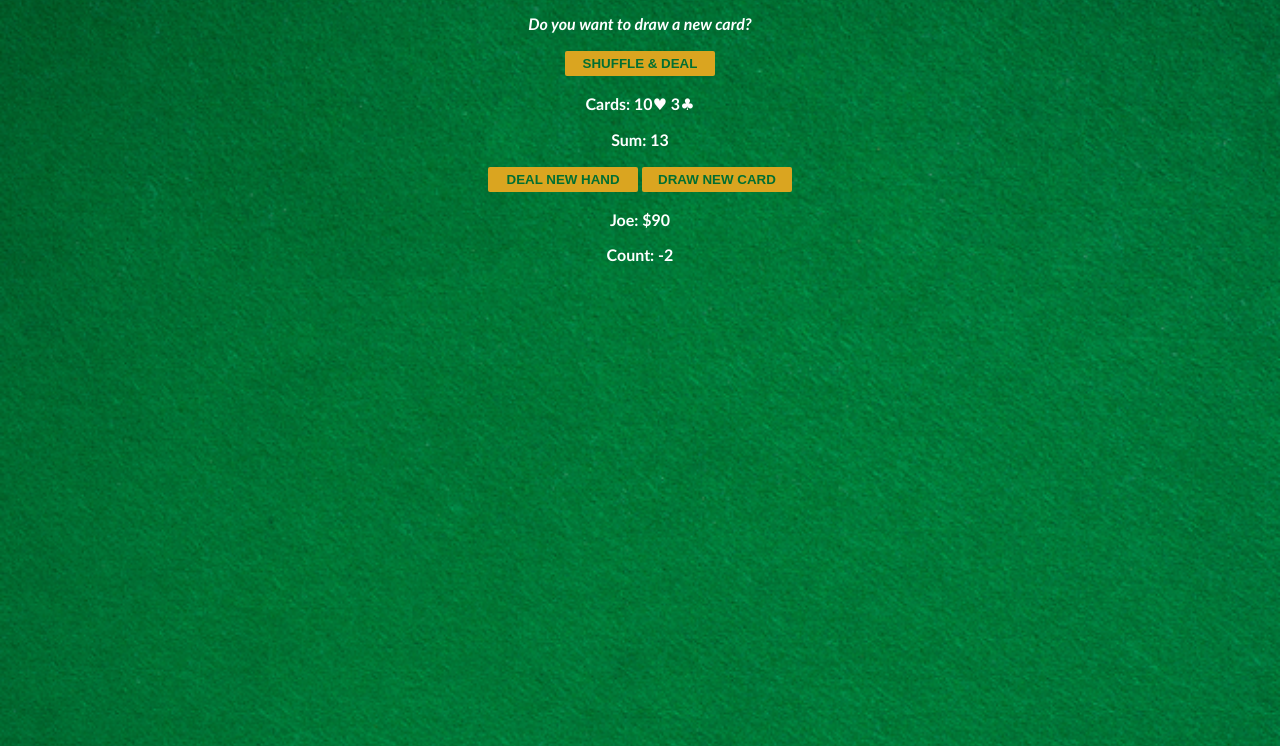
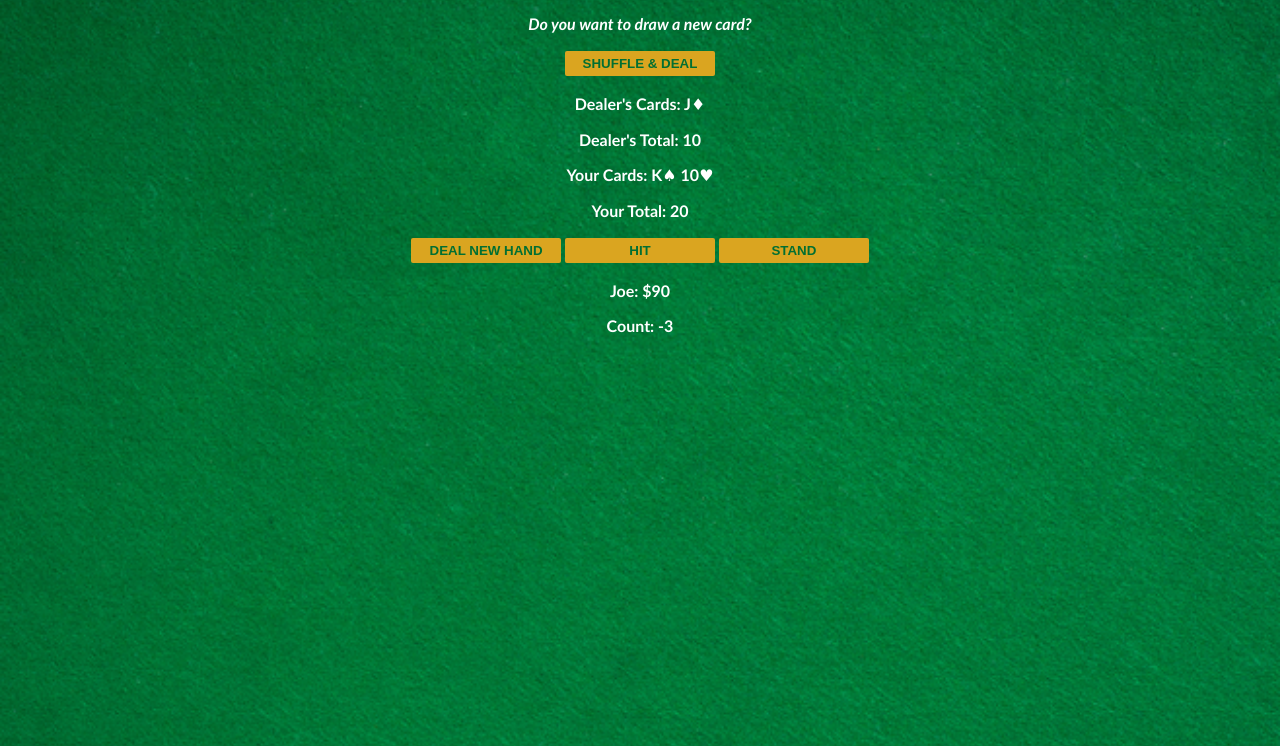
Before and after one commit to Joco570/backjack, a website built with Vite: page index.html in a window 1280 px wide. Both pictures are taken after a click on the button "SHUFFLE & DEAL". Shown: the part 54-800 px from the top of the page. Built offline with nearby package versions, Linux system fonts and the light colour scheme.

Commit message:
Add files via upload

```diff
--- a/index.html
+++ b/index.html
@@ -6,12 +6,14 @@
     <h1>Blackjack</h1>
     <p id="message-el">Want to play a round?</p>
     <button onclick="startGame()">SHUFFLE & DEAL</button>
-    <!--<p id="dealer-el">Dealer's Cards:</p>-->
+    <p id="dealer-el">Dealer's Cards:</p>
+    <p id="dealer-sum-el">Dealer's Total:</p>
     <p id="cards-el">Your Cards:</p>
-    <p id="sum-el">Sum:</p>
+    <p id="sum-el">Your Total:</p>
 
     <button onclick="newHand()">DEAL NEW HAND</button>
-    <button onclick="newCard()">DRAW NEW CARD</button>
+    <button onclick="newCard()">HIT</button>
+    <button onclick="stand()">STAND</button>
     <p id="player-el"></p>
 
     <p id="count-el">Count:</p>
--- a/index.js
+++ b/index.js
@@ -8,12 +8,17 @@ let fullDeck = [];
 let sum = 0;
 let hasBlackJack = false;
 let isAlive = false;
+let isDealerAlive = false;
+let dealerHasBlackJack = false;
+let hasStood = false;
 let message = "";
 let messageEl = document.getElementById("message-el");
 let sumEl = document.getElementById("sum-el");
 let cardsEl = document.getElementById("cards-el");
 let playerEl = document.getElementById("player-el");
 let countEl = document.getElementById("count-el");
+let dealerCardsEl = document.getElementById("dealer-el");
+let dealerSumEl = document.getElementById("dealer-sum-el");
 let cardCount = 0;
 
 playerEl.textContent = player.name + ": $" + player.chips;
@@ -82,11 +87,27 @@ function calculateCardValue(cards) {
   return sum;
 }
 
+function calculateDealerValue(dealerCards) {
+  let sum = 0;
+  let aceCount = 0;
+  for (let card of dealerCards) {
+    const v = getCountValue(card);
+    sum += v;
+    if (card.slice(0, -1) === "A") aceCount++;
+  }
+  while (sum > 21 && aceCount > 0) {
+    sum -= 10;
+    aceCount--;
+  }
+  return sum;
+}
+
 function drawCard() {
   const card = fullDeck.pop();
   cardCount += getCount(card);
   countEl.textContent = "Count: " + cardCount;
-  return fullDeck.pop();
+  //return fullDeck.pop();
+  return card;
 }
 
 //no longer necessary to have a separate function for random card generation, leaving in for posterity
@@ -103,30 +124,44 @@ function drawCard() {
 
 function startGame() {
   isAlive = true;
+  hasStood = false;
   hasBlackJack = false;
+  isDealerAlive = true;
+  dealerHasBlackJack = false;
   createDeck();
   shuffleDeck();
   cards = [];
+  dealerCards = [];
   let firstCard = drawCard();
   let secondCard = drawCard();
+  let dealerFirstCard = drawCard();
+  //let dealerSecondCard = drawCard();
   cards.push(firstCard, secondCard);
+  dealerCards.push(dealerFirstCard);
   sum = calculateCardValue(cards);
+  dealerSum = calculateDealerValue(dealerCards);
   player.chips -= 10;
   playerEl.textContent = player.name + ": $" + player.chips;
+  console.log("Player's cards dealt");
   renderGame();
 }
 
 function newHand() {
   if (fullDeck.length > 2) {
+    hasStood = false;
     isAlive = true;
     hasBlackJack = false;
     player.chips -= 10;
     playerEl.textContent = player.name + ": $" + player.chips;
     cards = [];
+    dealerCards = [];
     let firstCard = drawCard();
     let secondCard = drawCard();
+    let dealerFirstCard = drawCard();
     cards.push(firstCard, secondCard);
+    dealerCards.push(dealerFirstCard);
     sum = calculateCardValue(cards);
+    dealerSum = calculateDealerValue(dealerCards);
     renderGame();
   } else {
     messageEl.textContent =
@@ -135,24 +170,68 @@ function newHand() {
 }
 
 function renderGame() {
-  cardsEl.textContent = "Cards: ";
+  cardsEl.textContent = "Your Cards: ";
+
   for (let i = 0; i < cards.length; i++) {
     cardsEl.textContent += cards[i] + " ";
+    //dealerCardsEl.textContent += dealerCards[i] + " ";
+  }
+  dealerCardsEl.textContent = "Dealer's Cards: ";
+  for (let i = 0; i < 1; i++) {
+    dealerCardsEl.textContent += dealerCards[i] + " ";
   }
 
-  sumEl.textContent = "Sum: " + sum;
+  sumEl.textContent = "Your Total: " + sum;
+  dealerSumEl.textContent = "Dealer's Total: " + dealerSum;
+
   if (sum <= 20) {
     message = "Do you want to draw a new card?";
   } else if (sum === 21) {
     message = "You've got Blackjack!";
     hasBlackJack = true;
     player.chips += 20;
+    stand();
     playerEl.textContent = player.name + ": $" + player.chips;
   } else {
-    message = "You're out of the game!";
+    message = "You Bust! The House Wins :( ";
     isAlive = false;
   }
   messageEl.textContent = message;
+}
+
+function stand() {
+  if (!isAlive || hasStood) return;
+  hasStood = true;
+  while (isDealerAlive && dealerSum < 17 && isAlive) {
+    let newDealerCard = drawCard();
+    dealerCards.push(newDealerCard);
+    dealerSum = calculateDealerValue(dealerCards);
+    dealerCardsEl.textContent = "Dealer's Cards: ";
+    for (let i = 0; i < dealerCards.length; i++) {
+      dealerCardsEl.textContent += dealerCards[i] + " ";
+    }
+    dealerSumEl.textContent = "Dealer's Total: " + dealerSum;
+  }
+
+  if (dealerSum > sum && dealerSum <= 21) {
+    message = "Dealer wins!";
+    messageEl.textContent = message;
+    isAlive = false;
+  } else if (dealerSum > 21) {
+    message = "Dealer Busts! You win!";
+    messageEl.textContent = message;
+    isAlive = false;
+  } else if (dealerSum === sum) {
+    message = "It's a tie! The House Wins!";
+    messageEl.textContent = message;
+    isAlive = false;
+  } else {
+    message = "You win!";
+    messageEl.textContent = message;
+    player.chips += 20;
+    playerEl.textContent = player.name + ": $" + player.chips;
+    isAlive = false;
+  }
 }
 
 function newCard() {
```
